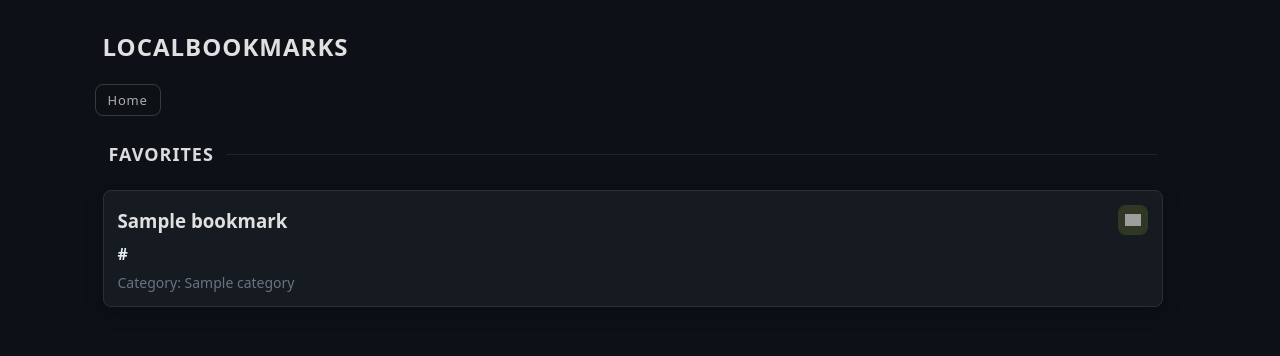
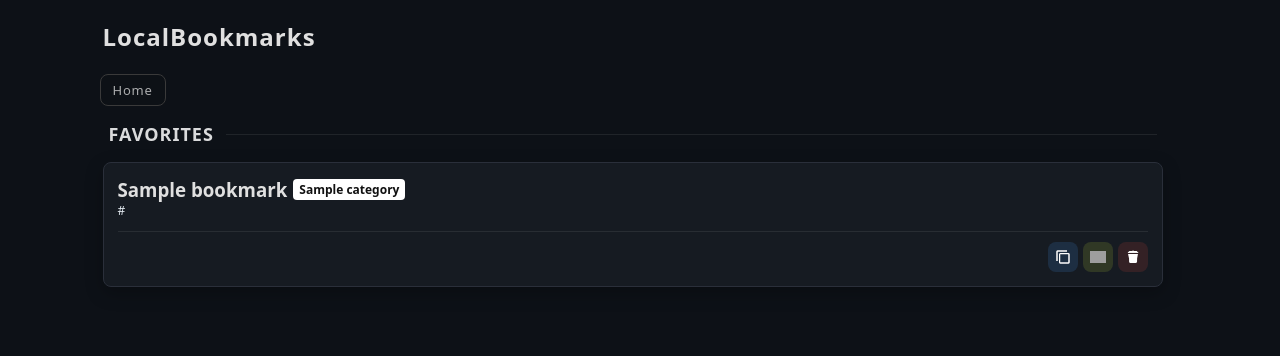
Before and after one commit to AniketDohale/LocalBookmarks, a Flask app: page /favorites-page in a window 1280 px wide. Shown: the top 356 px of the page. Run offline with Flask 3, Linux system fonts and the light colour scheme; tables that the repository leaves empty hold one stand-in row (values such as "Sample post"); grey boxes are pictures that could not be loaded.

Commit message:
Enhance favorites view with copy/delete actions and UI refinements

```diff
--- a/static/scripts/categories.js
+++ b/static/scripts/categories.js
@@ -18,9 +18,10 @@ async function loadBookmarks() {
                             ${bookmark.url}
                         </a>
                     </p>
+                    <!--
                     <p class="bookmark-text"> Created At: ${bookmark.created_at} </p>
                     <p class="bookmark-text"> Updated At: ${bookmark.updated_at} </p>
-                    <p class="bookmark-text">Tags: ${bookmark.tags.join(", ")}</p>
+                    <p class="bookmark-text">Tags: ${bookmark.tags.join(", ")}</p> -->
                     <div class="action-row">
                         <button onclick="copyUrl('${bookmark.url}', this)" class="icon-btn btn-copy">
                             <img src="/static/icons/copy.png" alt="Copy">
--- a/static/scripts/favorites_Bookmark.js
+++ b/static/scripts/favorites_Bookmark.js
@@ -11,21 +11,28 @@ async function loadFavorites() {
         data.data.bookmarks.forEach(bookmark => {
             output += `
                 <div class="card">
-                    <div class="favorite-header">
+                    <div class="badge-container">
                         <h3>${bookmark.title}</h3>
-                        <button onclick="removeFavorite('${bookmark.id}')" class="icon-btn btn-favorite">
-                            <img src="/static/icons/favorite.png" alt="Unfavorite">
-                        </button>
+                        <span class="cat-badge">${bookmark.category || "None"}</span>
                     </div>
                     <p class="bookmark-text">
                         <a href="${bookmark.url}" target="_blank">
                             ${bookmark.url}
                         </a>
                     </p>
+                    <div class="action-row">
+                        <button onclick="copyUrl('${bookmark.url}', this)" class="icon-btn btn-copy">
+                            <img src="/static/icons/copy.png" alt="Copy">
+                        </button>
 
-                    <p class="bookmark-text">
-                        Category: ${bookmark.category || "None"}
-                    </p>
+                        <button onclick="removeFavorite('${bookmark.id}')" class="icon-btn btn-favorite">
+                            <img src="/static/icons/favorite.png" alt="Unfavorite">
+                        </button>
+
+                        <button onclick="deleteBookmark('${bookmark.id}')" class="icon-btn btn-delete">
+                            <img src="/static/icons/delete.png" alt="Delete">
+                        </button>
+                    </div>
                 </div>
             `;
         });
@@ -42,9 +49,68 @@ async function removeFavorite(id) {
     );
 
     const data = await response.json();
+    if (data.success) {loadFavorites();}
+}
+
+async function deleteBookmark(bookmarkId) {
+    const confirmDelete = confirm("Delete this Bookmark?");
+    if (!confirmDelete) return;
+    const response = await fetch(
+        `/api/bookmarks/${bookmarkId}`,
+        {
+            method: "DELETE"
+        }
+    );
+
+    const data = await response.json();
     if (data.success) {
-        loadFavorites();
+        loadBookmarks();
+    }
+    else {
+        alert(data.message);
+    }
+}
+
+async function copyUrl(url, btn) {
+    try {
+        if (navigator.clipboard && window.isSecureContext) {
+            await navigator.clipboard.writeText(url);
+        } else {
+            fallbackCopy(url);
         }
+
+        if (btn) {
+            const img = btn.querySelector("img");
+            const originalSrc = img.src;
+
+            img.src = "/static/icons/check.png";
+            setTimeout(() => (img.src = originalSrc), 3600);
+        }
+
+    } catch (err) {
+        console.error("Clipboard Error:", err);
+        fallbackCopy(url);
+    }
+}
+
+function fallbackCopy(url) {
+    const textArea = document.createElement("textarea");
+    textArea.value = url;
+
+    textArea.style.position = "fixed";
+    textArea.style.left = "-9999px";
+
+    document.body.appendChild(textArea);
+    textArea.select();
+
+    try {
+        document.execCommand("copy");
+    } catch (err) {
+        console.error("Copy Failed:", err);
+        alert("Copy not Supported");
     }
 
+    document.body.removeChild(textArea);
+}
+
 loadFavorites();
--- a/static/styles/base.css
+++ b/static/styles/base.css
@@ -27,7 +27,7 @@ body {
 .container {
     max-width: 1100px;
     margin: 0 auto;
-    padding: 10px;
+    padding: 0 10px 10px 10px;
 }
 
 .header-container {
@@ -39,13 +39,12 @@ body {
     margin: 20px 20px 0 10px;
     font-weight: 800;
     font-size: 24px;
-    text-transform: uppercase;
     letter-spacing: 1px;
 }
 
 .nav-bar {
     display: flex;
-    margin: 15px 10px 0 0;
+    margin: 15px 10px 0 5px;
     gap: 8px;
     flex-wrap: wrap;
     padding: 6px 2px;
--- a/static/styles/main.css
+++ b/static/styles/main.css
@@ -2,7 +2,7 @@
 #favorites,
 #bookmarks {
     margin: 0 auto;
-    padding: 18px 10px 40px;
+    padding: 10px 10px 40px;
     display: grid;
     grid-template-columns: repeat(auto-fit, minmax(min(360px, 100%), 1fr));
     gap: 10px;
@@ -45,18 +45,33 @@
     gap: 6px;
 }
 
-.favorite-header {
+.badge-container {
     display: flex;
     align-items: center;
-    justify-content: space-between;
-    gap: 10px;
+    gap: 6px;
+    flex-wrap: wrap;
+}
+
+.cat-badge {
+    flex: 0 0 auto;
+    display: inline-block;
+    padding: 2px 6px;
+    border-radius: 4px;
+    background: #fff;
+    color: #111;
+    font-size: 12px;
+    font-weight: 700;
+}
+
+.card .bookmark-text {
+    color: #6b7280;
 }
 
 .card a {
     text-decoration: none;
     color: #e6edf3;
-    font-weight: 700;
-    font-size: 16px;
+    font-weight: 500;
+    font-size: 12px;
 
     display: flex;
     align-items: center;
@@ -75,12 +90,6 @@
     font-weight: 700;
     border-radius: 999px;
     background: rgba(77, 163, 255, 0.15);
-}
-
-.card .bookmark-text {
-    margin: 8px 0 0;
-    font-size: 14px;
-    color: #6b7280;
 }
 
 .card .icon-btn {
```
Also changed, not shown: CHANGELOG.md.
